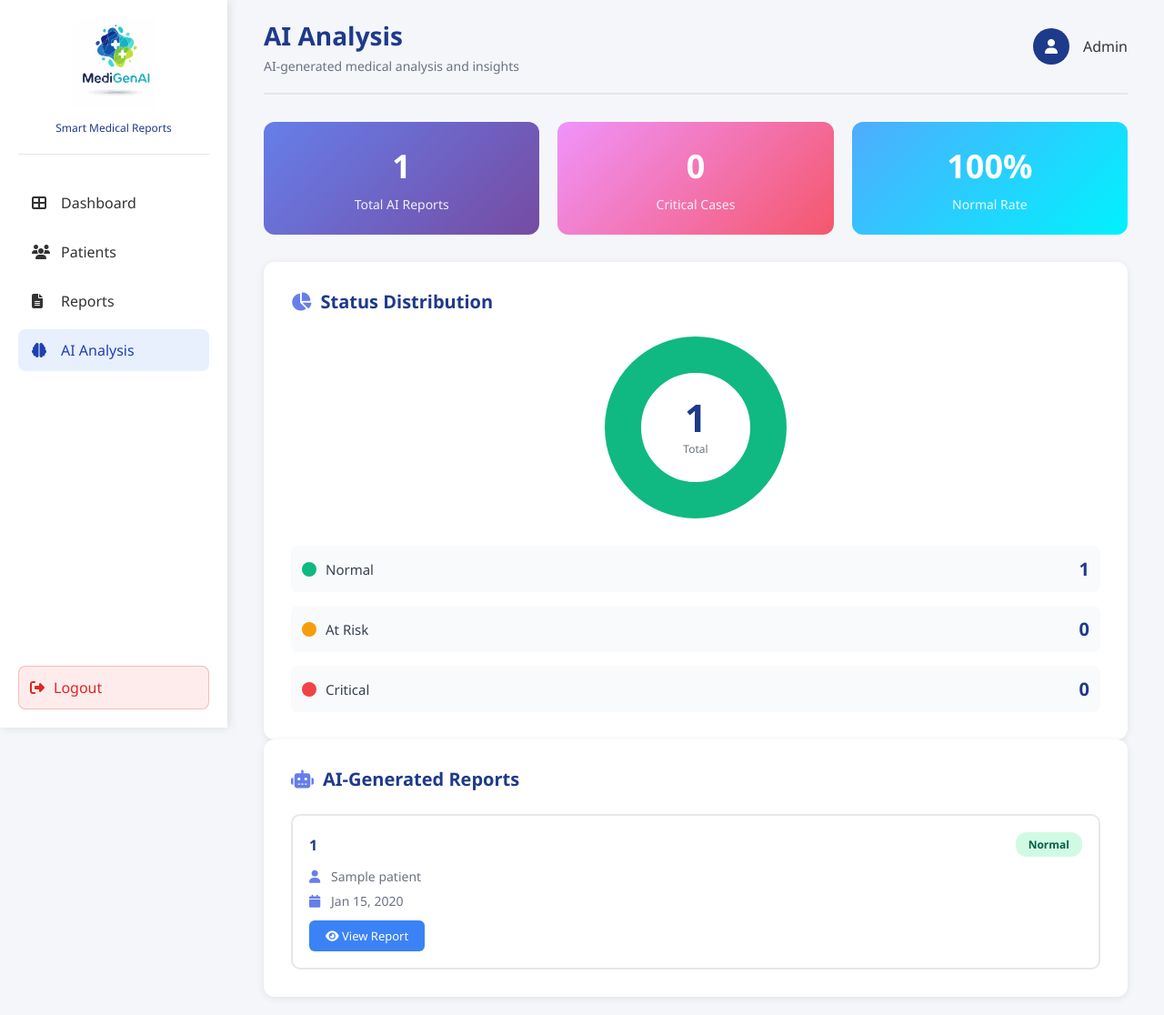
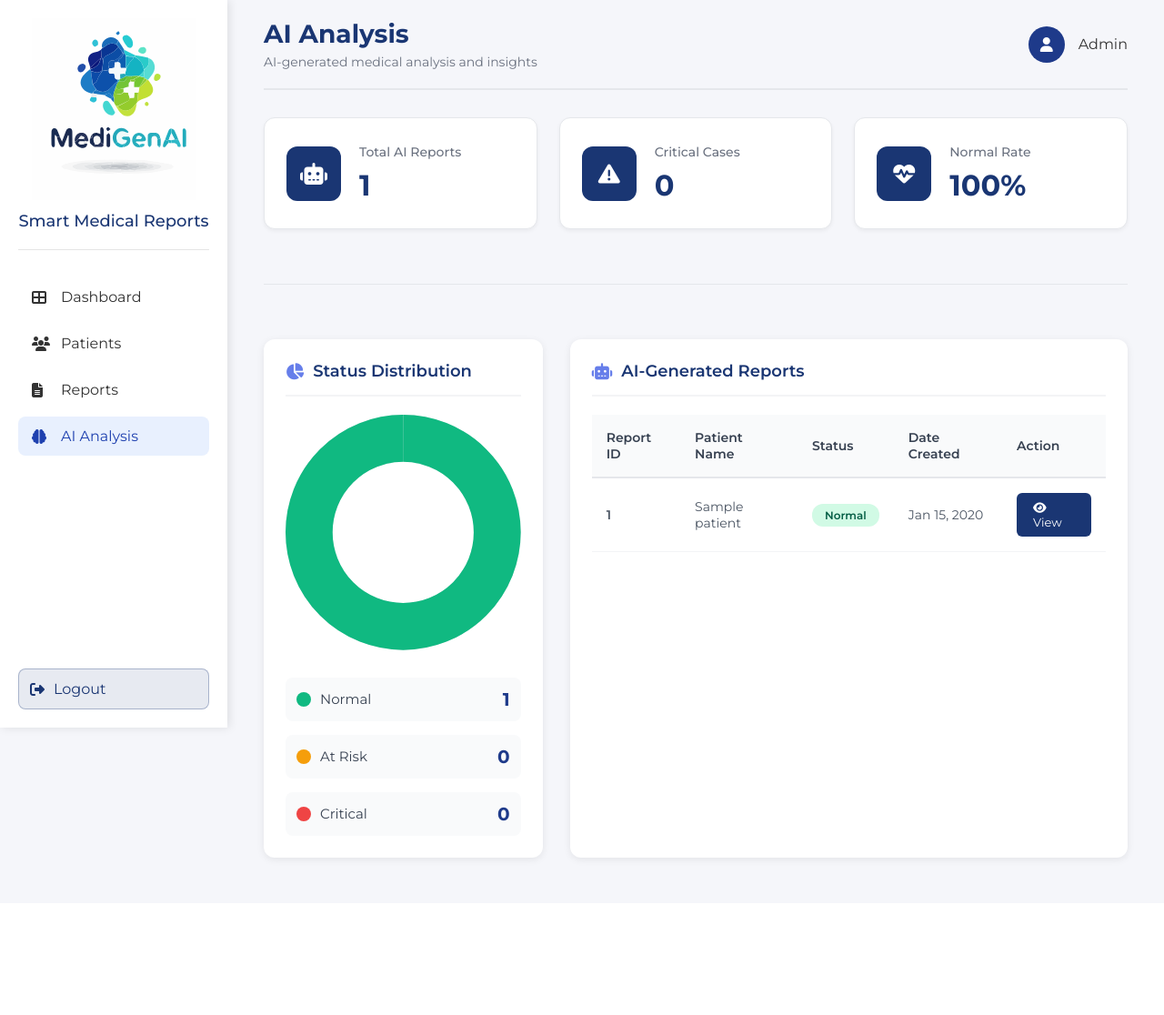
Before and after one commit to akn0004/MediGenAi, a Django app: page /ai-analysis/ in a window 1280 px wide. Shown: the whole page at 91% size. After the commit the page ends 949 px from the top, so only its background shows below. Run offline with Django 4.2, Linux system fonts and the light colour scheme; a user stored in the database is signed in; tables that the repository leaves empty hold one stand-in row (values such as "Sample post").

Commit message:
feat: Update the styling of webapp

```diff
--- a/templates/ai_analysis.html
+++ b/templates/ai_analysis.html
@@ -7,7 +7,78 @@
 
 {% block extra_css %}
 <style>
-    .analysis-grid {
+    .stats-wrapper {
+        background: white;
+        padding: 32px;
+        border-radius: 16px;
+        box-shadow: 0 2px 12px rgba(0,0,0,0.08);
+        margin-bottom: 60px;
+    }
+
+    .stats-grid {
+        display: flex;
+        gap: 24px;
+        flex-wrap: wrap;
+    }
+
+    .stat-card {
+        background: white;
+        padding: 28px 24px;
+        border-radius: 12px;
+        display: flex;
+        align-items: center;
+        gap: 20px;
+        transition: transform 0.3s, box-shadow 0.3s;
+        flex: 1 1 calc(33.33% - 16px);
+        min-width: 220px;
+        max-width: calc(33.33% - 16px);
+        border: 1px solid #e5e7eb;
+        box-shadow: 0 2px 4px rgba(0,0,0,0.05);
+    }
+
+    .stat-card:hover {
+        box-shadow: 0 4px 8px rgba(0,0,0,0.1);
+    }
+
+    .stat-icon {
+        width: 60px;
+        height: 60px;
+        border-radius: 12px;
+        display: flex;
+        align-items: center;
+        justify-content: center;
+        font-size: 24px;
+    }
+
+    .stat-icon.blue {
+        background: #1A3673;
+        color: white;
+    }
+
+    .stat-icon.orange {
+        background: #1A3673;
+        color: white;
+    }
+
+    .stat-icon.teal {
+        background: #1A3673;
+        color: white;
+    }
+
+    .stat-info h3 {
+        font-size: 14px;
+        color: #6b7280;
+        margin-bottom: 8px;
+        font-weight: 500;
+    }
+
+    .stat-info .stat-value {
+        font-size: 32px;
+        font-weight: 700;
+        color: #1A3673;
+    }
+
+    .content-grid {
         display: grid;
         grid-template-columns: 1fr 2fr;
         gap: 30px;
@@ -17,20 +88,29 @@
     .card {
         background: white;
         border-radius: 12px;
-        padding: 30px;
+        padding: 24px;
         box-shadow: 0 2px 8px rgba(0,0,0,0.08);
     }
 
-    .card h3 {
-        font-size: 20px;
-        color: #1e3a8a;
-        margin-bottom: 25px;
+    .card-header {
+        display: flex;
+        justify-content: space-between;
+        align-items: center;
+        margin-bottom: 20px;
+        padding-bottom: 15px;
+        border-bottom: 2px solid #f3f4f6;
+    }
+
+    .card-header h3 {
+        font-size: 18px;
+        color: #1A3673;
+        font-weight: 600;
         display: flex;
         align-items: center;
         gap: 10px;
     }
 
-    .card h3 i {
+    .card-header h3 i {
         color: #667eea;
     }
 
@@ -125,36 +205,20 @@
         color: #1e3a8a;
     }
 
-    /* AI Reports List */
-    .ai-reports {
-        display: flex;
-        flex-direction: column;
-        gap: 15px;
+    .btn-view {
+        padding: 8px 18px;
+        background: #1A3673;
+        color: white;
+        border: none;
+        border-radius: 6px;
+        font-size: 13px;
+        cursor: pointer;
+        text-decoration: none;
+        display: inline-block;
     }
 
-    .ai-report-card {
-        border: 2px solid #e5e7eb;
-        border-radius: 10px;
-        padding: 18px;
-        transition: all 0.3s;
-    }
-
-    .ai-report-card:hover {
-        border-color: #667eea;
-        box-shadow: 0 4px 12px rgba(102, 126, 234, 0.15);
-    }
-
-    .report-header {
-        display: flex;
-        justify-content: space-between;
-        align-items: center;
-        margin-bottom: 12px;
-    }
-
-    .report-id {
-        font-size: 16px;
-        font-weight: 700;
-        color: #1e3a8a;
+    .btn-view:hover {
+        background: #0f2347;
     }
 
     .status-badge {
@@ -180,118 +244,113 @@
         color: #991b1b;
     }
 
-    .report-info {
-        display: flex;
-        flex-direction: column;
-        gap: 8px;
-        font-size: 14px;
-        color: #6b7280;
+    /* AI Reports Table */
+    .ai-reports-table {
+        width: 100%;
+        border-collapse: collapse;
     }
 
-    .report-info-row {
-        display: flex;
-        align-items: center;
-        gap: 8px;
+    .ai-reports-table thead {
+        background: #f9fafb;
     }
 
-    .report-info-row i {
-        width: 16px;
-        color: #667eea;
+    .ai-reports-table th {
+        padding: 16px;
+        text-align: left;
+        font-size: 14px;
+        font-weight: 600;
+        color: #374151;
+        border-bottom: 2px solid #e5e7eb;
     }
 
-    .btn-view {
-        margin-top: 12px;
-        padding: 8px 18px;
-        background: #3b82f6;
-        color: white;
-        border: none;
-        border-radius: 6px;
-        font-size: 13px;
-        cursor: pointer;
-        text-decoration: none;
-        display: inline-block;
+    .ai-reports-table td {
+        padding: 16px;
+        font-size: 14px;
+        color: #4b5563;
+        border-bottom: 1px solid #f3f4f6;
     }
 
-    .btn-view:hover {
-        background: #2563eb;
+    .ai-reports-table tbody tr:hover {
+        background: #f9fafb;
     }
 
-    .stats-summary {
-        display: grid;
-        grid-template-columns: repeat(3, 1fr);
-        gap: 20px;
-        margin-bottom: 30px;
-    }
-
-    .stat-box {
-        background: linear-gradient(135deg, #667eea 0%, #764ba2 100%);
-        color: white;
-        padding: 24px;
-        border-radius: 12px;
-        text-align: center;
-    }
-
-    .stat-value {
-        font-size: 36px;
-        font-weight: 700;
-        margin-bottom: 8px;
-    }
-
-    .stat-label {
-        font-size: 14px;
-        opacity: 0.9;
+    .report-id-cell {
+        font-weight: 600;
+        color: #1e3a8a;
     }
 </style>
 {% endblock %}
 
 {% block content %}
-<div class="stats-summary">
-    <div class="stat-box">
+<div class="stats-wrapper">
+    <div class="stats-grid">
+        <div class="stat-card">
+            <div class="stat-icon blue">
+                <i class="fas fa-robot"></i>
+            </div>
+            <div class="stat-info">
+                <h3>Total AI Reports</h3>
                 <div class="stat-value">{{ reports.count }}</div>
-        <div class="stat-label">Total AI Reports</div>
-    </div>
-    <div class="stat-box" style="background: linear-gradient(135deg, #f093fb 0%, #f5576c 100%);">
-        <div class="stat-value">{{ analysis_data.critical }}</div>
-        <div class="stat-label">Critical Cases</div>
-    </div>
-    <div class="stat-box" style="background: linear-gradient(135deg, #4facfe 0%, #00f2fe 100%);">
-        <div class="stat-value">
-            {% widthratio analysis_data.normal reports.count 100 %}%
-        </div>
-        <div class="stat-label">Normal Rate</div>
             </div>
         </div>
 
-<div class="analysis-grid">
+        <div class="stat-card">
+            <div class="stat-icon orange">
+                <i class="fas fa-exclamation-triangle"></i>
+            </div>
+            <div class="stat-info">
+                <h3>Critical Cases</h3>
+                <div class="stat-value">{{ analysis_data.critical }}</div>
+            </div>
+        </div>
+
+        <div class="stat-card">
+            <div class="stat-icon teal">
+                <i class="fas fa-heartbeat"></i>
+            </div>
+            <div class="stat-info">
+                <h3>Normal Rate</h3>
+                <div class="stat-value">{% widthratio analysis_data.normal reports.count 100 %}%</div>
+            </div>
+        </div>
+    </div>
+</div>
+
+<hr style="border: none; height: 1px; background: #e5e7eb; margin: 60px 0;">
+
+<div class="content-grid">
         <div class="card">
+            <div class="card-header">
                 <h3>
                     <i class="fas fa-chart-pie"></i>
                     Status Distribution
                 </h3>
+            </div>
+            <div class="chart-container">
+                <svg class="donut-chart" viewBox="0 0 200 200">
+                    <circle class="donut-ring" cx="100" cy="100" r="80" fill="transparent" stroke="#e5e7eb" stroke-width="40"></circle>
 
-        <div class="chart-container">
-            <div class="donut-chart">
-                <div class="chart-circle">
-                    <svg class="chart-svg" width="200" height="200">
-                        {% with total=reports.count %}
+                    {% with total=analysis_data.normal|add:analysis_data.at_risk|add:analysis_data.critical %}
                         {% if total > 0 %}
-                        <circle cx="100" cy="100" r="80" fill="none" stroke="#10b981" stroke-width="40"
-                                stroke-dasharray="{% widthratio analysis_data.normal total 502 %} 502" />
-                        <circle cx="100" cy="100" r="80" fill="none" stroke="#f59e0b" stroke-width="40"
+                            <circle class="donut-segment normal" cx="100" cy="100" r="80" fill="transparent"
+                                    stroke="#10b981" stroke-width="40"
+                                    stroke-dasharray="{% widthratio analysis_data.normal total 502 %} 502"
+                                    transform="rotate(-90 100 100)"></circle>
+
+                            <circle class="donut-segment at-risk" cx="100" cy="100" r="80" fill="transparent"
+                                    stroke="#f59e0b" stroke-width="40"
                                     stroke-dasharray="{% widthratio analysis_data.at_risk total 502 %} 502"
-                                stroke-dashoffset="-{% widthratio analysis_data.normal total 502 %}" />
-                        <circle cx="100" cy="100" r="80" fill="none" stroke="#ef4444" stroke-width="40"
+                                    stroke-dashoffset="-{% widthratio analysis_data.normal total 502 %}"
+                                    transform="rotate(-90 100 100)"></circle>
+
+                            <circle class="donut-segment critical" cx="100" cy="100" r="80" fill="transparent"
+                                    stroke="#ef4444" stroke-width="40"
                                     stroke-dasharray="{% widthratio analysis_data.critical total 502 %} 502"
-                                stroke-dashoffset="-{% widthratio analysis_data.normal total 502 %},-{% widthratio analysis_data.at_risk total 502 %}" />
+                                    stroke-dashoffset="-{% widthratio analysis_data.normal total 502 %}{% widthratio analysis_data.at_risk total 502 %}"
+                                    transform="rotate(-90 100 100)"></circle>
                         {% endif %}
                     {% endwith %}
                 </svg>
-                    <div class="chart-center">
-                        <div class="chart-total">{{ reports.count }}</div>
-                        <div class="chart-label">Total</div>
-                    </div>
-                </div>
-            </div>
             </div>
 
             <div class="legend">
@@ -320,41 +379,51 @@
         </div>
 
         <div class="card">
+            <div class="card-header">
                 <h3>
                     <i class="fas fa-robot"></i>
                     AI-Generated Reports
                 </h3>
+            </div>
 
-        <div class="ai-reports">
+            <table class="ai-reports-table">
+            <thead>
+                <tr>
+                    <th>Report ID</th>
+                    <th>Patient Name</th>
+                    <th>Status</th>
+                    <th>Date Created</th>
+                    <th>Action</th>
+                </tr>
+            </thead>
+            <tbody>
                 {% for report in reports|slice:":10" %}
-            <div class="ai-report-card">
-                <div class="report-header">
-                    <span class="report-id">{{ report.report_id }}</span>
+                <tr>
+                    <td class="report-id-cell">{{ report.report_id }}</td>
+                    <td>{{ report.patient.name }}</td>
+                    <td>
                         <span class="status-badge {{ report.status }}">
                             {% if report.status == 'normal' %}Normal{% elif report.status == 'at_risk' %}At Risk{% else %}Critical{% endif %}
                         </span>
-                </div>
-                <div class="report-info">
-                    <div class="report-info-row">
-                        <i class="fas fa-user"></i>
-                        <span>{{ report.patient.name }}</span>
-                    </div>
-                    <div class="report-info-row">
-                        <i class="fas fa-calendar"></i>
-                        <span>{{ report.date_created|date:"M d, Y" }}</span>
+                    </td>
+                    <td>{{ report.date_created|date:"M d, Y" }}</td>
+                    <td>
+                        <a href="{% url 'report_detail' report.report_id %}" class="btn-view">
+                            <i class="fas fa-eye"></i> View
+                        </a>
+                    </td>
+                </tr>
+                {% empty %}
+                <tr>
+                    <td colspan="5" style="text-align: center; padding: 40px; color: #9ca3af;">
+                        <i class="fas fa-robot" style="font-size: 48px; margin-bottom: 15px; display: block;"></i>
+                        <p>No AI-generated reports found</p>
+                    </td>
+                </tr>
+                {% endfor %}
+            </tbody>
+        </table>
     </div>
     </div>
-                <a href="{% url 'report_detail' report.report_id %}" class="btn-view">
-                    <i class="fas fa-eye"></i> View Report
-                </a>
-            </div>
-            {% empty %}
-            <div style="text-align: center; padding: 40px; color: #9ca3af;">
-                <i class="fas fa-robot" style="font-size: 48px; margin-bottom: 15px; display: block;"></i>
-                <p>No AI-generated reports found</p>
-            </div>
-            {% endfor %}
-        </div>
-    </div>
-</div>
+
 {% endblock %}
--- a/templates/base.html
+++ b/templates/base.html
@@ -5,6 +5,9 @@
     <meta name="viewport" content="width=device-width, initial-scale=1.0">
     <title>{% block title %}MediGenAI{% endblock %}</title>
     <link rel="stylesheet" href="https://cdnjs.cloudflare.com/ajax/libs/font-awesome/6.4.0/css/all.min.css">
+    <link rel="preconnect" href="https://fonts.googleapis.com">
+    <link rel="preconnect" href="https://fonts.gstatic.com" crossorigin>
+    <link href="https://fonts.googleapis.com/css2?family=Montserrat:wght@300;400;500;600;700;800&display=swap" rel="stylesheet">
     {% load static %}
     <style>
         * {
@@ -14,7 +17,7 @@
         }
 
         body {
-            font-family: 'Segoe UI', Tahoma, Geneva, Verdana, sans-serif;
+            font-family: 'Montserrat', sans-serif;
             background-color: #f5f6fa;
             color: #333;
             margin: 0;
@@ -52,8 +55,8 @@
         }
 
         .logo img {
-            width: 100px;
-            height: 100px;
+            width: 200px;
+            height: 200px;
             object-fit: contain;
         }
 
@@ -62,8 +65,8 @@
         }
 
         .logo-text p {
-            font-size: 12px;
-            color: #1e3a8a;
+            font-size: 18px;
+            color: #1A3673;
             font-weight: 500;
             margin: 0;
         }
@@ -104,9 +107,9 @@
             left: 20px;
             right: 20px;
             padding: 12px;
-            background: rgba(239, 68, 68, 0.1);
-            border: 1px solid rgba(239, 68, 68, 0.3);
-            color: #dc2626;
+            background: rgba(26, 54, 115, 0.1);
+            border: 1px solid rgba(26, 54, 115, 0.3);
+            color: #1A3673;
             border-radius: 8px;
             cursor: pointer;
             display: flex;
@@ -117,8 +120,8 @@
         }
 
         .logout-btn:hover {
-            background: rgba(239, 68, 68, 0.2);
-            border-color: rgba(239, 68, 68, 0.5);
+            background: rgba(26, 54, 115, 0.2);
+            border-color: rgba(26, 54, 115, 0.5);
         }
 
         /* Main Content */
@@ -141,7 +144,7 @@
 
         .header-title h2 {
             font-size: 28px;
-            color: #1e3a8a;
+            color: #1A3673;
             margin-bottom: 5px;
         }
 
```
Also changed, not shown: templates/dashboard.html (+16 -14 lines), templates/login.html (+18 -4 lines), templates/patients.html (+80 -76 lines), templates/report_detail.html (+4 -4 lines), templates/reports.html (+6 -3 lines). Lines whose indentation alone changed are shown as unchanged.
